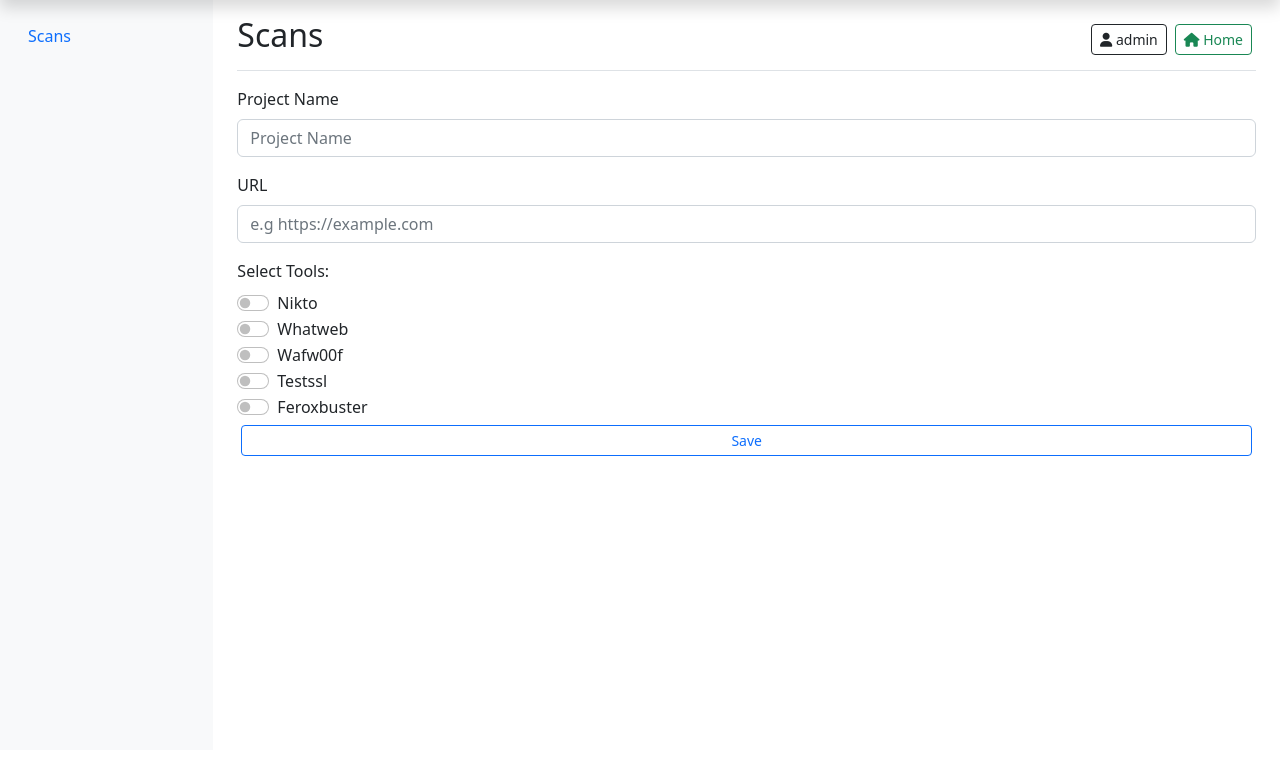
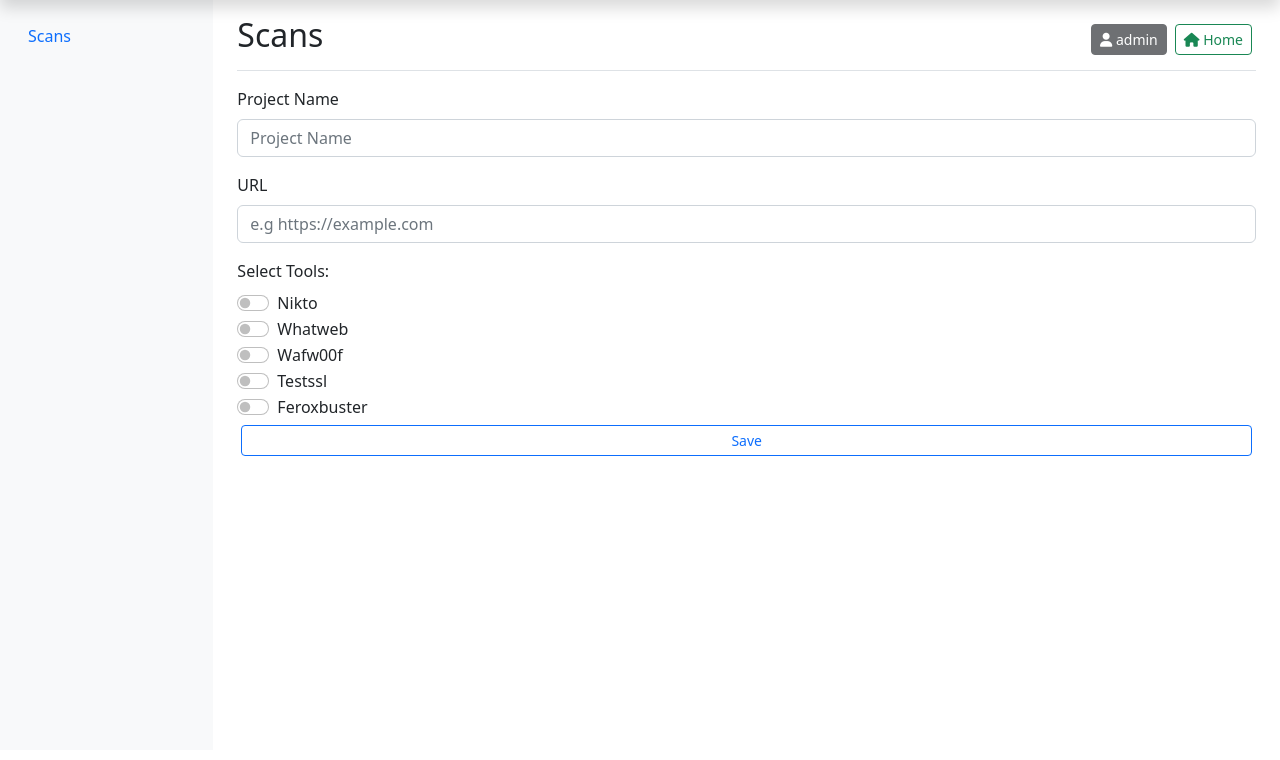
Before and after one commit to soraa14/basic-web-reconnaissance, a PHP site: page /new_scan.php in a window 1280 px wide. Shown: the part 40-800 px from the top of the page. Run offline with PHP 8.4, Linux system fonts and the light colour scheme; a user stored in the database is signed in; some libraries are stand-ins or nearby versions.

Commit message:
Update new_scan.php

```diff
--- a/new_scan.php
+++ b/new_scan.php
@@ -24,7 +24,7 @@
 
 
     <!-- Bootstrap core CSS -->
-    <link href=" 	https://cdn.jsdelivr.net/npm/bootstrap@5.2.0-beta1/dist/css/bootstrap.min.css" rel="stylesheet">
+    <link href="        https://cdn.jsdelivr.net/npm/bootstrap@5.2.0-beta1/dist/css/bootstrap.min.css" rel="stylesheet">
 
     <style>
       .bd-placeholder-img {
@@ -81,7 +81,7 @@
       <div class="d-flex justify-content-between flex-wrap flex-md-nowrap align-items-center pt-3 pb-2 mb-3 border-bottom">
         <h1 class="h2">Scans</h1>
         <div class="btn-toolbar mb-2 mb-md-0">
-        <a href="profile.php"><button type="button" class="btn btn-sm btn-outline-dark m-1"><i class="fa-solid fa-user"></i> <?= htmlspecialchars($_SESSION['username']); ?></button></a>
+        <button class="btn btn-sm btn-dark m-1" disabled><i class="fa-solid fa-user"></i> <?= htmlspecialchars($_SESSION['username']); ?></button>
 
         <a href="home.php"><button type="button" class="btn btn-sm btn-outline-success m-1"><i class="fa-solid fa-house"></i> Home</button></a>
 
```
